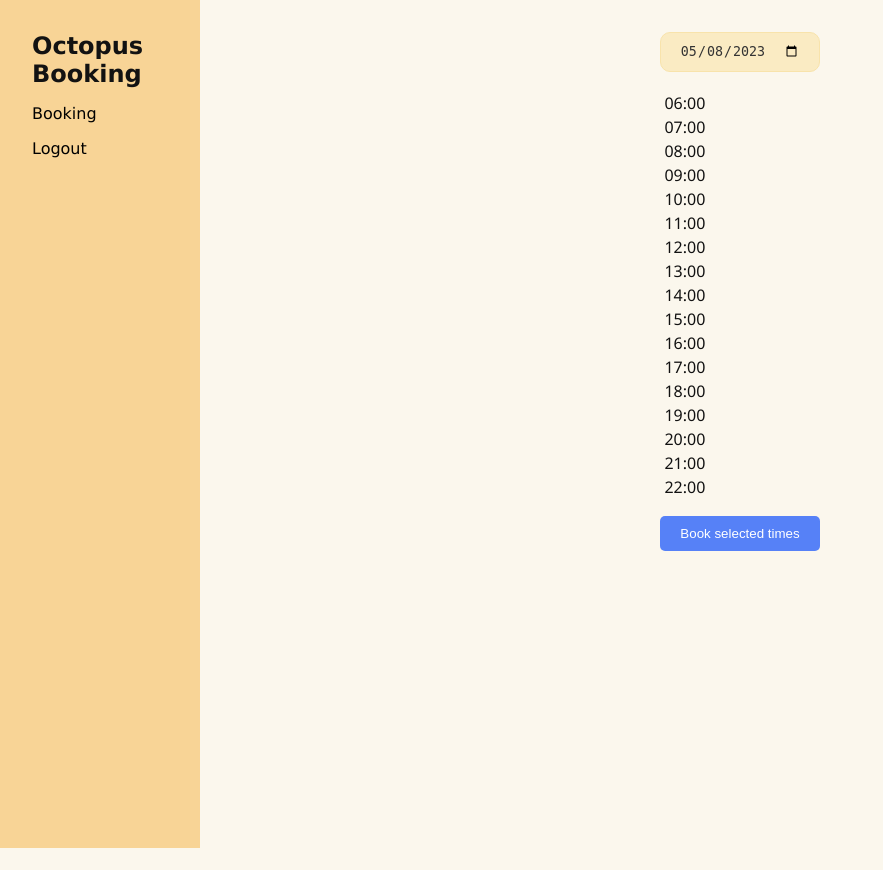
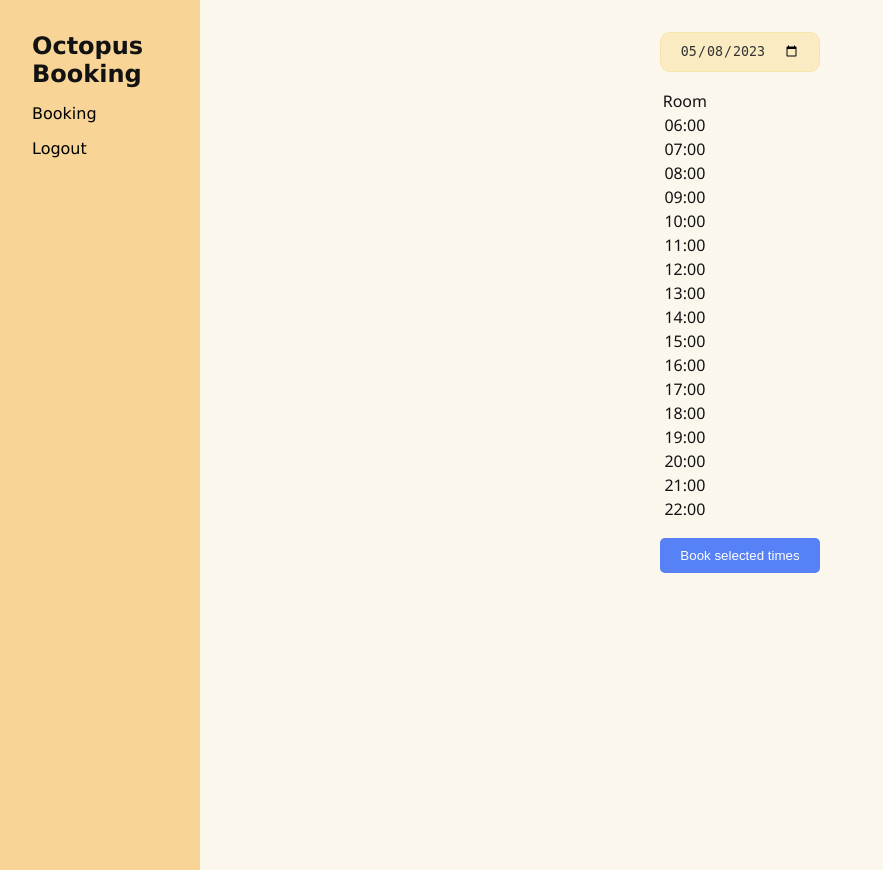
Before and after one commit to davlin0222/octopus-booking, a PHP site: page /pages/booking.php in a window 1280 px wide. Shown: the whole page, without its empty margins (0-883 px from the left). Before the commit the page ends 848 px from the top, so only its background shows below. Run offline with PHP 8.4, Linux system fonts and the light colour scheme; the visitor is signed in with stand-in values (Sample User, id 1); data that the repository does not hold is empty; style sheets or scripts are compiled from the project's sources.

Commit message:
Add small UX improvements to booking chart
- Less font weight
- "Room" in top left
- Title attributes for rooms

```diff
--- a/assets/css/dist/booking-chart.css
+++ b/assets/css/dist/booking-chart.css
@@ -14,6 +14,7 @@
   text-align: center;
   overflow: hidden;
   min-width: 22px;
+  font-weight: normal;
 }
 .booking-chart__header-cell:first-child {
   width: 45px;
@@ -45,6 +46,7 @@
   background: #5b84f7;
 }
 .booking-chart__booking-cell._booking {
+  cursor: inherit;
   background: #c84a4a;
 }
 .booking-chart__booking-cell._booking:hover {
--- a/components/booking-chart/booking-chart.js
+++ b/components/booking-chart/booking-chart.js
@@ -31,11 +31,14 @@ export async function renderBookingChart(dateString) {
 function createTableHeader(rooms) {
     const timeHeaderCell = document.createElement('th')
     timeHeaderCell.classList.add('booking-chart__header-cell')
+    timeHeaderCell.innerText = 'Room'
+    timeHeaderCell.title = 'Rooms →\nTime ↓'
 
     const headerCells = rooms.map((room) => {
         const headerCell = document.createElement('th')
         headerCell.classList.add('booking-chart__header-cell')
         headerCell.innerText = room.id
+        headerCell.title = `Room ${room.id}`
         return headerCell
     })
 
--- a/components/booking-chart/booking-chart.scss
+++ b/components/booking-chart/booking-chart.scss
@@ -21,6 +21,7 @@
         text-align: center;
         overflow: hidden;
         min-width: 22px;
+        font-weight: normal;
     }
 
     &__header-cell {
@@ -59,6 +60,7 @@
             }
         }
         &._booking {
+            cursor: inherit;
             background: colors.$booking;
             &:hover {
                 background: lighten(colors.$booking, 3%);
```
Also changed, not shown: 1 other file.
